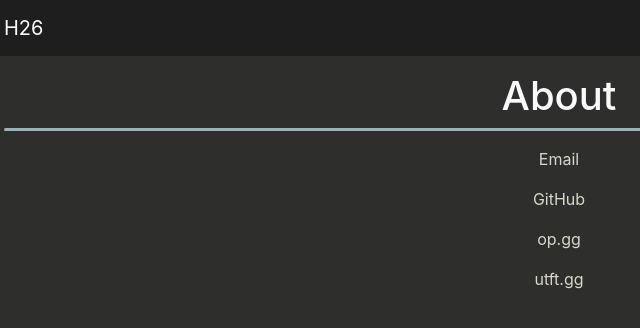
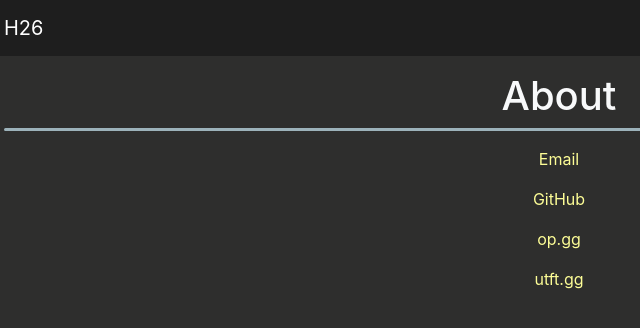
Before and after one commit to huti26/huti26.github.io, a website: page about.html in a window 1280 px wide. Shown: the full height of the page, 81-721 px from the left. Drawn offline with Linux system fonts and the light colour scheme.

Commit message:
styled links

```diff
--- a/about.html
+++ b/about.html
@@ -82,16 +82,16 @@
             <hr>
             </hr>
             <p>
-                <a href="mailto:h26.business@gmail.com" class="text-secondary">Email</a>
+                <a href="mailto:h26.business@gmail.com">Email</a>
             </p>
             <p>
-                <a href="https://github.com/huti26" class="text-secondary">GitHub</a>
+                <a href="https://github.com/huti26">GitHub</a>
             </p>
             <p>
-                <a href="https://euw.op.gg/summoner/userName=hutii" class="text-secondary">op.gg</a>
+                <a href="https://euw.op.gg/summoner/userName=hutii">op.gg</a>
             </p>
             <p>
-                <a href="https://utft.gg/profile/euw1/razarblader/overview" class="text-secondary">utft.gg</a>
+                <a href="https://utft.gg/profile/euw1/razarblader/overview">utft.gg</a>
             </p>
         </div>
 
--- a/css/custom.css
+++ b/css/custom.css
@@ -2,6 +2,7 @@
   --pastel-pink: #ffd1dc;
   --pastel-blue: #aec6cf;
   --pastel-yellow: #fdfd96;
+  --pastel-purple: #b39eb5;
 }
 
 
@@ -94,3 +95,25 @@ body {
   /* Set the fixed height of the footer here */
   height: 60px;
 }
+
+/* link styling */
+
+/* unvisited link */
+a:link {
+  color: var(--pastel-yellow);
+}
+
+/* visited link */
+a:visited {
+  color: var(--pastel-blue);
+}
+
+/* mouse over link */
+a:hover {
+  color: var(--pastel-pink);
+}
+
+/* selected link */
+a:active {
+  color: var(--pastel-purple);
+}
```
Also changed, not shown: tft/how-it-calculates.html (+2 -2 lines).
